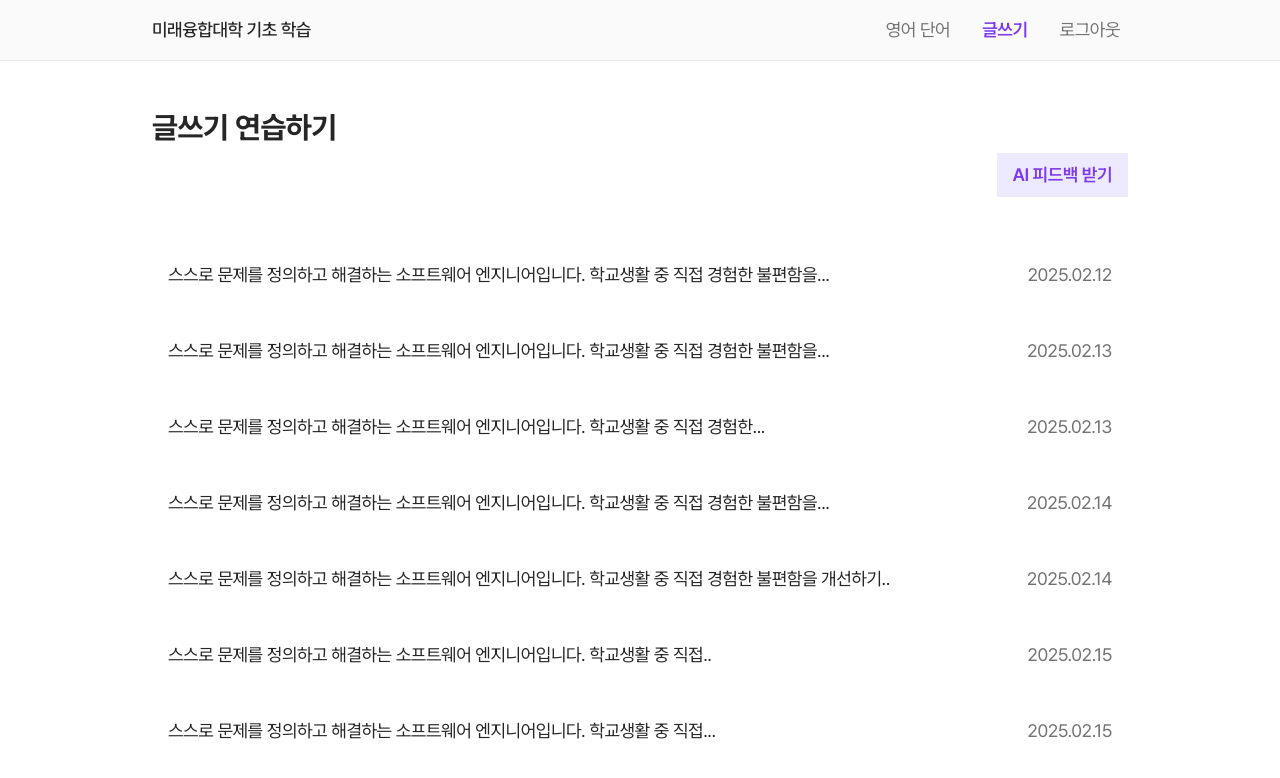
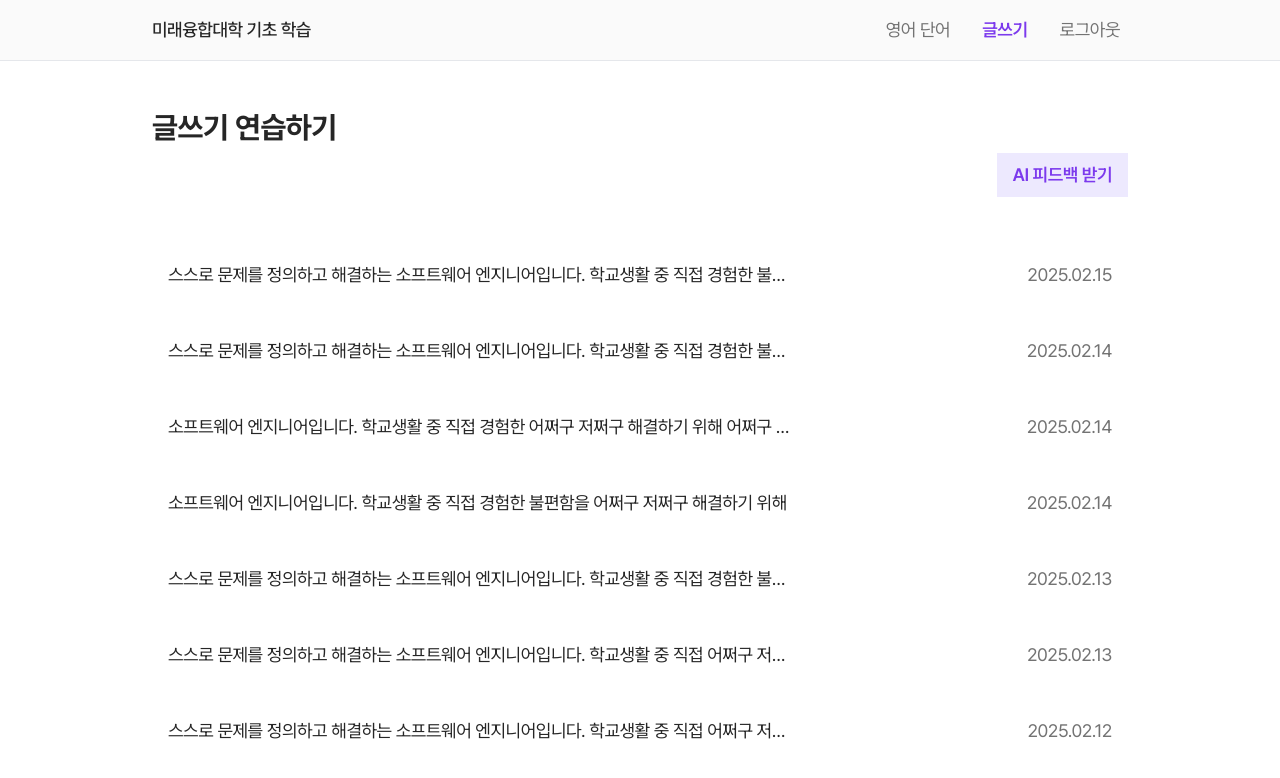
Before and after one commit to mju-future/ai-learning-web, a Next.js app: page /writing in a window 1280 px wide. Shown: the top 778 px of the page. Built offline with nearby package versions, Linux system fonts and the light colour scheme; what tailwind-corner-smoothing would draw is missing.

Commit message:
refactor: 기타 수정

```diff
--- a/src/app/writing/page.tsx
+++ b/src/app/writing/page.tsx
@@ -1,37 +1,47 @@
 import Link from 'next/link';
 
-const dummyList = [
+const dummy = [
   {
+    id: 1,
+    date: '2025.02.15',
+    title:
+      '스스로 문제를 정의하고 해결하는 소프트웨어 엔지니어입니다. 학교생활 중 직접 경험한 불편함을 어쩌구 저쩌구 해결하기 위해',
+  },
+  {
+    id: 2,
+    date: '2025.02.14',
+    title:
+      '스스로 문제를 정의하고 해결하는 소프트웨어 엔지니어입니다. 학교생활 중 직접 경험한 불편함을 어쩌구 저쩌구 해결하기 위해',
+  },
+  {
+    id: 3,
+    date: '2025.02.14',
+    title:
+      ' 소프트웨어 엔지니어입니다. 학교생활 중 직접 경험한 어쩌구 저쩌구 해결하기 위해 어쩌구 저쩌구',
+  },
+  {
+    id: 4,
+    date: '2025.02.14',
+    title:
+      ' 소프트웨어 엔지니어입니다. 학교생활 중 직접 경험한 불편함을 어쩌구 저쩌구 해결하기 위해',
+  },
+  {
+    id: 5,
+    date: '2025.02.13',
+    title:
+      '스스로 문제를 정의하고 해결하는 소프트웨어 엔지니어입니다. 학교생활 중 직접 경험한 불편함을 개선하기 어쩌구 저쩌구 어어어쩌구 저쩌구',
+  },
+  {
+    id: 6,
+    date: '2025.02.13',
+    title:
+      '스스로 문제를 정의하고 해결하는 소프트웨어 엔지니어입니다. 학교생활 중 직접 어쩌구 저쩌구 어어어쩌구 저쩌구',
+  },
+  {
+    id: 7,
     date: '2025.02.12',
     title:
-      '스스로 문제를 정의하고 해결하는 소프트웨어 엔지니어입니다. 학교생활 중 직접 경험한 불편함을...',
-  },
-  {
-    date: '2025.02.13',
-    title:
-      '스스로 문제를 정의하고 해결하는 소프트웨어 엔지니어입니다. 학교생활 중 직접 경험한 불편함을...',
-  },
-  {
-    date: '2025.02.13',
-    title: '스스로 문제를 정의하고 해결하는 소프트웨어 엔지니어입니다. 학교생활 중 직접 경험한...',
-  },
-  {
-    date: '2025.02.14',
-    title:
-      '스스로 문제를 정의하고 해결하는 소프트웨어 엔지니어입니다. 학교생활 중 직접 경험한 불편함을...',
-  },
-  {
-    date: '2025.02.14',
-    title:
-      '스스로 문제를 정의하고 해결하는 소프트웨어 엔지니어입니다. 학교생활 중 직접 경험한 불편함을 개선하기..',
-  },
-  {
-    date: '2025.02.15',
-    title: '스스로 문제를 정의하고 해결하는 소프트웨어 엔지니어입니다. 학교생활 중 직접..',
-  },
-  {
-    date: '2025.02.15',
-    title: '스스로 문제를 정의하고 해결하는 소프트웨어 엔지니어입니다. 학교생활 중 직접...',
+      '스스로 문제를 정의하고 해결하는 소프트웨어 엔지니어입니다. 학교생활 중 직접 어쩌구 저쩌구 해결하기 위해',
   },
 ];
 
@@ -48,13 +58,15 @@ export default function WritingList() {
         </Link>
       </div>
       <ul className="mt-10 flex flex-col">
-        {dummyList.map((item, index) => (
-          <li
-            key={index}
-            className="flex cursor-pointer justify-between px-4 py-6 transition-colors hover:bg-neutral-50"
-          >
-            <Link href={`/writing/${index}`}>{item.title}</Link>
-            <span className="text-neutral-500">{item.date}</span>
+        {dummy.map(({ id, title, date }) => (
+          <li key={id}>
+            <Link
+              href={`/writing/${id}`}
+              className="flex justify-between px-4 py-6 transition-colors hover:bg-neutral-50"
+            >
+              <span className="w-2/3 truncate">{title}</span>
+              <span className="text-neutral-500">{date}</span>
+            </Link>
           </li>
         ))}
       </ul>
```
